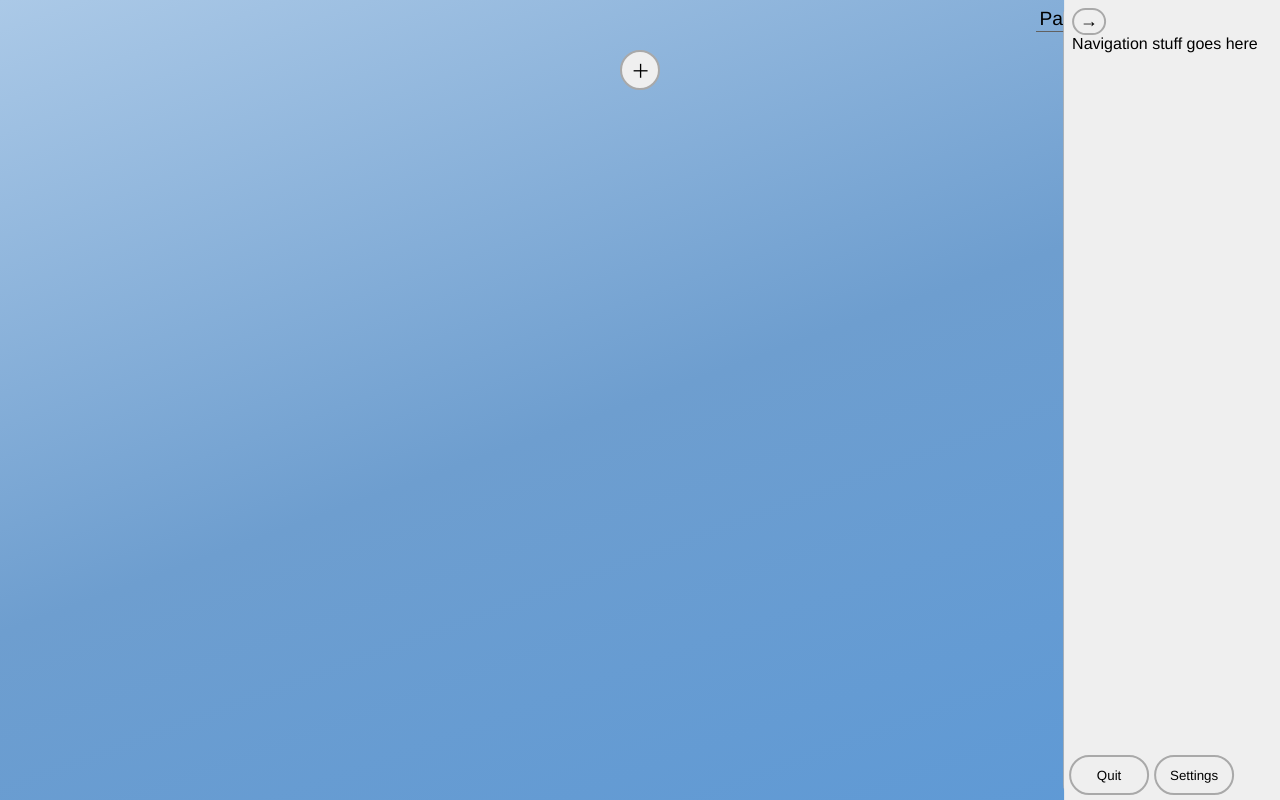
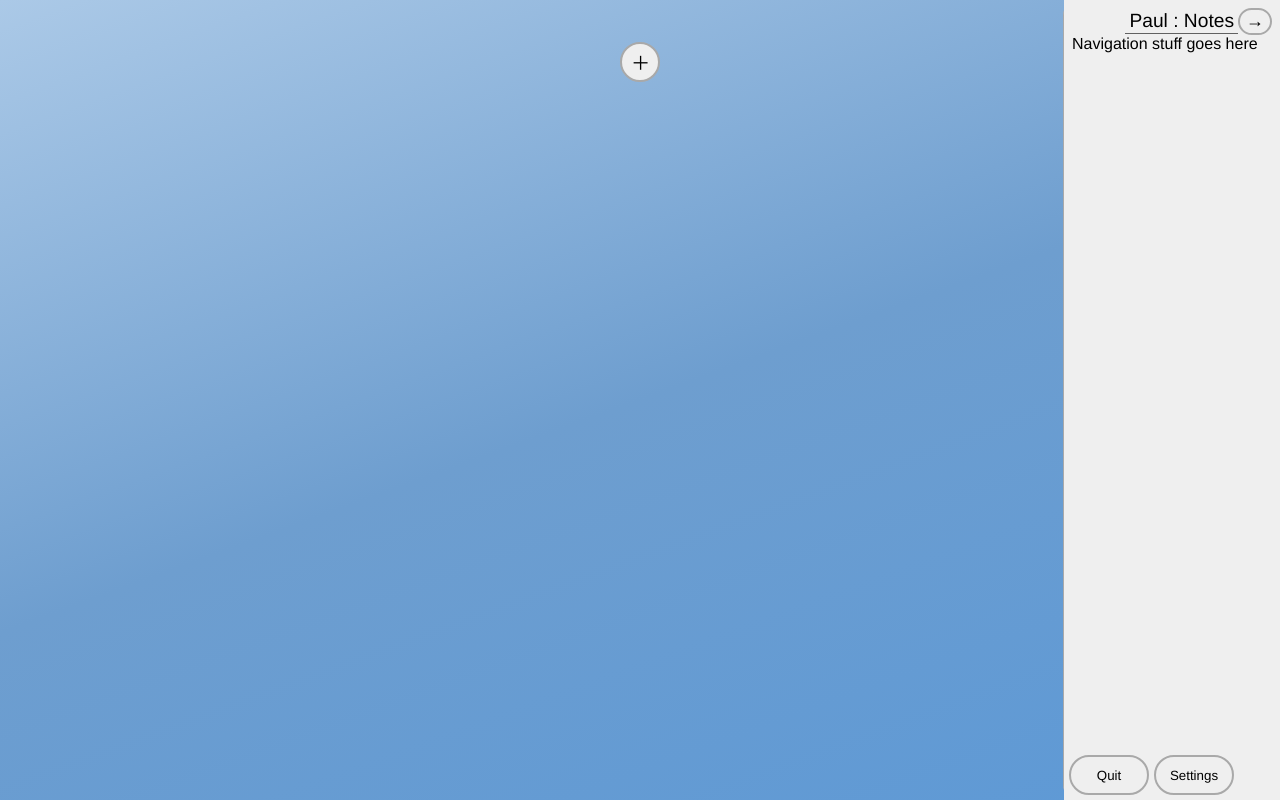
Before and after one commit to PaulCollins99/notes-local-storage, a website: page app/index.html in a window 1280 px wide. Both pictures are taken after a click on the button "Open Nav Bar". Drawn offline with Linux system fonts and the light colour scheme.

Commit message:
nav changes

```diff
--- a/app/index.html
+++ b/app/index.html
@@ -25,7 +25,7 @@
     <section id="navbar" class="navbarHolder" aria-label="Main Nav" aria-hidden="true">
         <nav class="navbarContent">
             <header class="navHeader">
-                <button id="closeNav" class="navButton" aria-label="Close Nav Bar" aria-hidden="true">→</button>
+                <p id="currentUser">Paul : Notes</p><button id="closeNav" class="navButton" aria-label="Close Nav Bar" aria-hidden="true">→</button>
             </header>
             <main class="navMain">
                 Navigation stuff goes here
--- a/app/style.css
+++ b/app/style.css
@@ -21,7 +21,7 @@ body {
     position: fixed;
     top: 0;
     right: 0;
-    min-width: 240px;
+    min-width: 216px;
     border-radius: 15px;
     border-left: 1px solid darkgray;
 }
@@ -48,7 +48,7 @@ body {
 .navbarHolder:not([aria-hidden]),
 .navbarHolder[aria-hidden="false"] {
     transition: 200ms;
-    transform: translateX(10%);
+    transform: translateX(0%);
 }
 
 #topBar {
@@ -121,9 +121,7 @@ body {
 
 #currentUser {
     display: inline-block;
-    margin-right: 50px;
-    margin-top: 0px;
-    margin-bottom: 8px;
+    margin: auto;
     padding-bottom: 1px;
     padding-left: 4px;
     padding-right: 4px;
@@ -134,10 +132,12 @@ body {
 
 #openNav {
     display: inline-block;
-    margin-left: 50px;
+
 }
 
 .navHeader {
+
+    text-align: right;
     grid-area: topNav;
 }
 
```
Also changed, not shown: app/note.html (+1 -1 lines).
